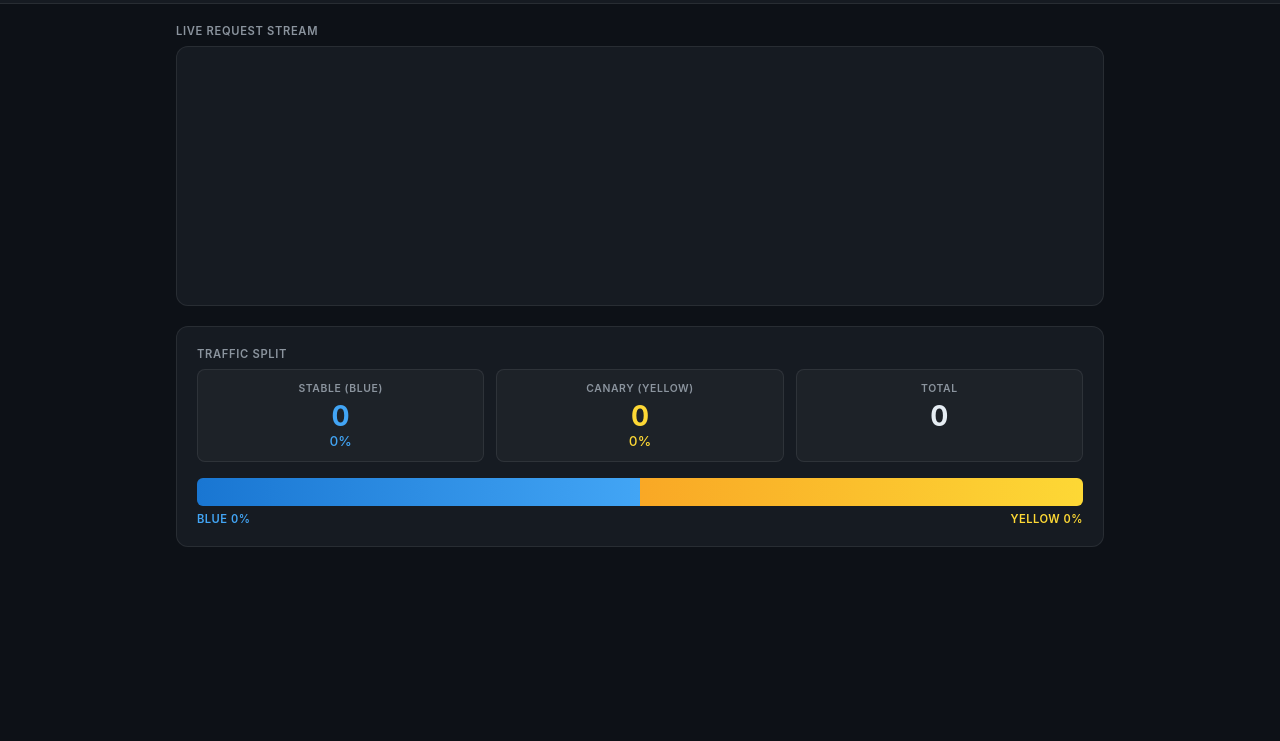
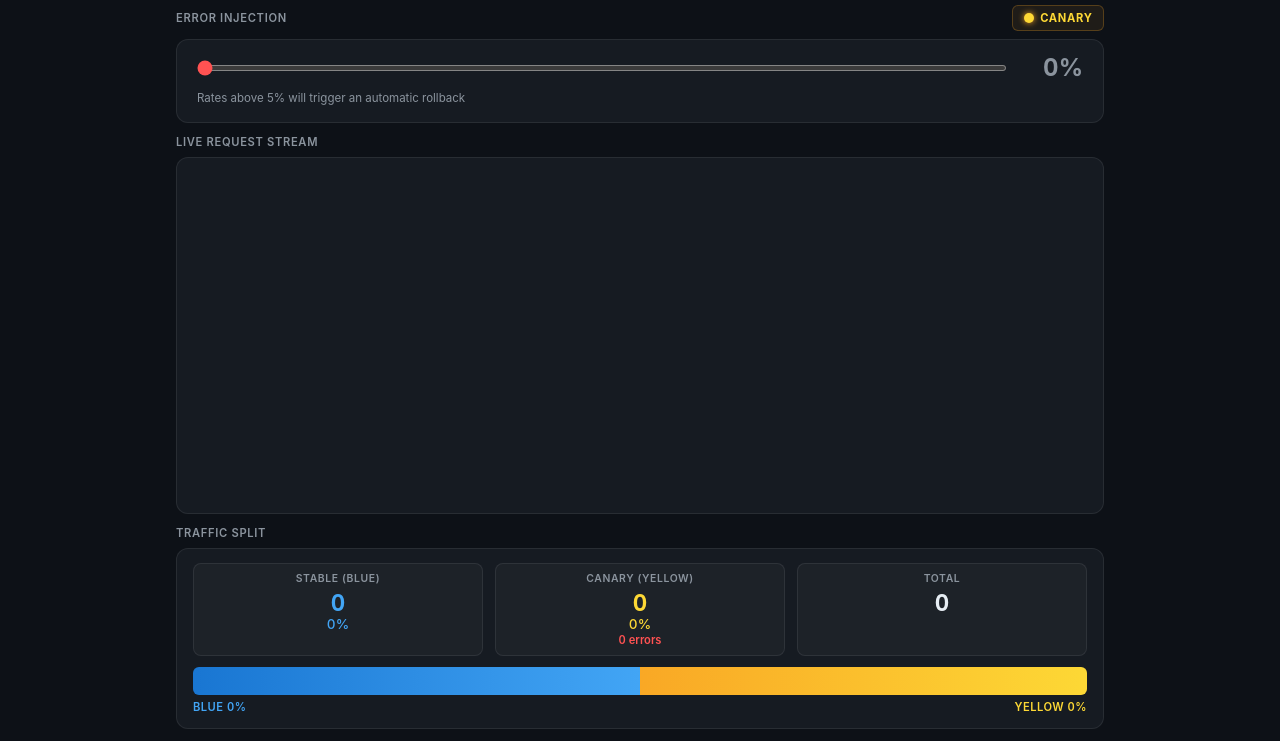
Before and after one commit to bullet-ant/k8s-canary-delivery-platform, a website: page apps/public/index.html in a window 1280 px wide. Shown: the part 59-800 px from the top of the page. Drawn offline with Linux system fonts and the light colour scheme; no server answers.

Commit message:
feat: enhance error handling and visualization in canary deployment
- Updated the API endpoint to include error simulation based on query parameters.
- Modified the frontend to support error rate adjustments via a slider, displaying error counts in the summary.
- Added a new error injection section in the HTML for user interaction.
- Improved CSS styles for error visualization and overall layout adjustments.

```diff
--- a/apps/public/app.js
+++ b/apps/public/app.js
@@ -16,26 +16,29 @@
   const STREAM_PADDING = 8;        // px padding inside stream box
 
   // ── DOM refs ─────────────────────────────────────────────────────
-  const streamEl       = document.getElementById('bubble-stream');
-  const countBlueEl    = document.getElementById('count-blue');
-  const countYellowEl  = document.getElementById('count-yellow');
-  const countTotalEl   = document.getElementById('count-total');
-  const pctBlueEl      = document.getElementById('pct-blue');
-  const pctYellowEl    = document.getElementById('pct-yellow');
-  const barBlueEl      = document.getElementById('bar-blue');
-  const barYellowEl    = document.getElementById('bar-yellow');
-  const barLabelBlueEl = document.getElementById('bar-label-blue');
+  const streamEl         = document.getElementById('bubble-stream');
+  const countBlueEl      = document.getElementById('count-blue');
+  const countYellowEl    = document.getElementById('count-yellow');
+  const countTotalEl     = document.getElementById('count-total');
+  const pctBlueEl        = document.getElementById('pct-blue');
+  const pctYellowEl      = document.getElementById('pct-yellow');
+  const errYellowEl      = document.getElementById('err-yellow');
+  const barBlueEl        = document.getElementById('bar-blue');
+  const barYellowEl      = document.getElementById('bar-yellow');
+  const barLabelBlueEl   = document.getElementById('bar-label-blue');
   const barLabelYellowEl = document.getElementById('bar-label-yellow');
-  const btnToggle      = document.getElementById('btn-toggle');
-  const rateSelect     = document.getElementById('rate-select');
+  const btnToggle        = document.getElementById('btn-toggle');
+  const rateSelect       = document.getElementById('rate-select');
+  const canarySlider     = document.getElementById('canary-error-rate');
+  const canaryRateVal    = document.getElementById('canary-rate-val');
 
   // ── State ────────────────────────────────────────────────────────
   let totalBlue = 0;
   let totalYellow = 0;
+  let errorYellow = 0;
   let running = true;
   let rps = DEFAULT_RPS;
   let intervalId = null;
-  let bubbleCount = 0;
 
   // ── Summary update ───────────────────────────────────────────────
   function updateSummary() {
@@ -48,6 +51,7 @@
     countTotalEl.textContent  = total;
     pctBlueEl.textContent     = pB + '%';
     pctYellowEl.textContent   = pY + '%';
+    errYellowEl.textContent   = errorYellow + ' error' + (errorYellow === 1 ? '' : 's');
 
     barBlueEl.style.width   = (total === 0 ? 50 : pB) + '%';
     barYellowEl.style.width = (total === 0 ? 50 : pY) + '%';
@@ -56,7 +60,7 @@
   }
 
   // ── Bubble management ────────────────────────────────────────────
-  function addBubble(variant) {
+  function addBubble(variant, isError) {
     // Enforce cap — remove oldest if needed
     while (streamEl.children.length >= MAX_BUBBLES) {
       streamEl.removeChild(streamEl.firstChild);
@@ -68,7 +72,7 @@
     const top = Math.random() * (maxTop - minTop) + minTop;
 
     const el = document.createElement('div');
-    el.className = 'bubble bubble--' + variant.toLowerCase();
+    el.className = 'bubble bubble--' + variant.toLowerCase() + (isError ? ' bubble--error' : '');
     el.style.top = top + 'px';
     el.style.right = '-' + BUBBLE_SIZE + 'px';  // start just outside right edge
 
@@ -85,14 +89,22 @@
 
   // ── Request tick ─────────────────────────────────────────────────
   function tick() {
-    fetch('/api/request')
-      .then(function (res) { return res.json(); })
-      .then(function (data) {
-        var v = data.variant;
-        if (v === 'BLUE')        totalBlue++;
-        else if (v === 'YELLOW') totalYellow++;
+    var cRate = canarySlider.value;
+    var url = '/api/request?canaryErrorRate=' + cRate;
+
+    fetch(url)
+      .then(function (res) {
+        return res.json().then(function (data) {
+          return { ok: res.ok, data: data };
+        });
+      })
+      .then(function (result) {
+        var v = result.data.variant;
+        var isError = result.data.error || !result.ok;
+        if (v === 'BLUE') { totalBlue++; }
+        else if (v === 'YELLOW') { totalYellow++; if (isError) errorYellow++; }
         else return;
-        addBubble(v);
+        addBubble(v, isError);
         updateSummary();
       })
       .catch(function () { /* silently skip network errors */ });
@@ -123,6 +135,12 @@
     if (running) startLoop();
   });
 
+  canarySlider.addEventListener('input', function () {
+    var v = parseInt(canarySlider.value, 10);
+    canaryRateVal.textContent = v + '%';
+    canaryRateVal.style.color = v === 0 ? 'var(--text-muted)' : v < 20 ? 'var(--yellow-glow)' : 'var(--red-glow)';
+  });
+
   // ── Boot ─────────────────────────────────────────────────────────
   updateSummary();
   startLoop();
--- a/apps/public/index.html
+++ b/apps/public/index.html
@@ -13,6 +13,7 @@
       <div class="legend">
         <span class="legend-dot legend-blue"></span> STABLE
         <span class="legend-dot legend-yellow"></span> CANARY
+        <span class="legend-dot legend-red"></span> ERROR
       </div>
       <div class="control-buttons">
         <button id="btn-toggle" class="btn" title="Pause / Resume">Pause</button>
@@ -27,6 +28,24 @@
   </header>
 
   <main>
+    <!-- Error injection -->
+    <section class="error-section">
+      <div class="error-header">
+        <h2 class="section-label">Error Injection</h2>
+        <div class="error-badge">
+          <span class="legend-dot legend-yellow"></span>
+          CANARY
+        </div>
+      </div>
+      <div class="error-body">
+        <div class="error-slider-row">
+          <input type="range" id="canary-error-rate" class="error-slider" min="0" max="100" value="0" step="5" />
+          <span id="canary-rate-val" class="error-val">0%</span>
+        </div>
+        <p class="error-hint">Rates above 5% will trigger an automatic rollback</p>
+      </div>
+    </section>
+
     <!-- Flowing bubble stream -->
     <section class="bubble-section">
       <h2 class="section-label">Live Request Stream</h2>
@@ -36,7 +55,7 @@
     <!-- Summary -->
     <section class="summary-section">
       <h2 class="section-label">Traffic Split</h2>
-
+      <div class="summary-body">
       <div class="summary-row">
         <div class="stat-card stat-blue">
           <span class="stat-label">STABLE (BLUE)</span>
@@ -47,6 +66,7 @@
           <span class="stat-label">CANARY (YELLOW)</span>
           <span id="count-yellow" class="stat-value">0</span>
           <span id="pct-yellow" class="stat-pct">0%</span>
+          <span id="err-yellow" class="stat-err">0 errors</span>
         </div>
         <div class="stat-card stat-total">
           <span class="stat-label">TOTAL</span>
@@ -63,6 +83,7 @@
         <span id="bar-label-blue" class="bar-lbl bar-lbl-blue">BLUE 0%</span>
         <span id="bar-label-yellow" class="bar-lbl bar-lbl-yellow">YELLOW 0%</span>
       </div>
+      </div>
     </section>
   </main>
 
--- a/apps/public/style.css
+++ b/apps/public/style.css
@@ -5,6 +5,8 @@
   --blue-glow:    #42a5f5;
   --yellow:       #f9a825;
   --yellow-glow:  #fdd835;
+  --red:          #d32f2f;
+  --red-glow:     #ff5252;
   --bg:           #0d1117;
   --surface:      #161b22;
   --border:       rgba(255, 255, 255, 0.08);
@@ -15,11 +17,17 @@
 
 *, *::before, *::after { box-sizing: border-box; margin: 0; padding: 0; }
 
+html, body {
+  height: 100%;
+  overflow: hidden;
+}
+
 body {
   font-family: -apple-system, BlinkMacSystemFont, "Segoe UI", Roboto, Helvetica, Arial, sans-serif;
   background: var(--bg);
   color: var(--text);
-  min-height: 100vh;
+  display: flex;
+  flex-direction: column;
 }
 
 /* ── Header ─────────────────────────────────────────────────────── */
@@ -28,11 +36,11 @@ body {
   display: flex;
   align-items: center;
   justify-content: space-between;
-  padding: 1rem 1.5rem;
+  padding: 0.65rem 1.5rem;
   background: var(--surface);
   border-bottom: 1px solid var(--border);
   flex-wrap: wrap;
-  gap: 0.75rem;
+  gap: 0.5rem;
 }
 
 .header h1 {
@@ -65,6 +73,7 @@ body {
 }
 .legend-dot.legend-blue   { background: var(--blue-glow); box-shadow: 0 0 6px var(--blue); }
 .legend-dot.legend-yellow { background: var(--yellow-glow); box-shadow: 0 0 6px var(--yellow); }
+.legend-dot.legend-red    { background: var(--red-glow); box-shadow: 0 0 6px var(--red); }
 
 .control-buttons {
   display: flex;
@@ -88,12 +97,16 @@ select.btn { appearance: auto; }
 /* ── Main ───────────────────────────────────────────────────────── */
 
 main {
+  flex: 1;
+  min-height: 0;
   max-width: 960px;
+  width: 100%;
   margin: 0 auto;
-  padding: 1.25rem 1rem;
+  padding: 0.75rem 1rem;
   display: flex;
   flex-direction: column;
-  gap: 1.25rem;
+  gap: 0.75rem;
+  overflow: hidden;
 }
 
 .section-label {
@@ -105,13 +118,88 @@ main {
   margin-bottom: 0.5rem;
 }
 
+/* ── Error injection ────────────────────────────────────────────── */
+
+.error-section { /* no box — label sits above like bubble-section */ }
+
+.error-header {
+  display: flex;
+  align-items: center;
+  justify-content: space-between;
+  gap: 1rem;
+  margin-bottom: 0.5rem;
+}
+
+.error-header .section-label {
+  margin-bottom: 0;
+}
+
+.error-body {
+  background: var(--surface);
+  border: 1px solid var(--border);
+  border-radius: var(--radius);
+  padding: 0.85rem 1.25rem 1rem;
+}
+
+.error-hint {
+  font-size: 0.72rem;
+  color: var(--text-muted);
+  margin-top: 0.5rem;
+  line-height: 1.4;
+}
+
+.error-badge {
+  display: flex;
+  align-items: center;
+  gap: 0.4rem;
+  font-size: 0.7rem;
+  font-weight: 700;
+  letter-spacing: 0.06em;
+  text-transform: uppercase;
+  color: var(--yellow-glow);
+  background: rgba(249, 168, 37, 0.08);
+  border: 1px solid rgba(249, 168, 37, 0.25);
+  border-radius: 6px;
+  padding: 0.3rem 0.65rem;
+  white-space: nowrap;
+}
+
+.error-slider-row {
+  display: flex;
+  align-items: center;
+  gap: 1.25rem;
+}
+
+.error-slider {
+  flex: 1;
+  accent-color: var(--red-glow);
+  cursor: pointer;
+  height: 6px;
+}
+
+.error-val {
+  font-size: 1.5rem;
+  font-weight: 700;
+  font-variant-numeric: tabular-nums;
+  color: var(--text-muted);
+  min-width: 3.5rem;
+  text-align: right;
+  transition: color 0.2s ease;
+}
+
 /* ── Bubble stream ──────────────────────────────────────────────── */
 
-.bubble-section { /* wrapper */ }
+.bubble-section {
+  flex: 1;
+  min-height: 0;
+  display: flex;
+  flex-direction: column;
+}
 
 .bubble-stream {
   position: relative;
-  height: 260px;
+  flex: 1;
+  min-height: 0;
   background: var(--surface);
   border: 1px solid var(--border);
   border-radius: var(--radius);
@@ -139,6 +227,10 @@ main {
   box-shadow: 0 0 10px rgba(249, 168, 37, 0.6);
 }
 
+.bubble--error {
+  box-shadow: 0 0 0 2.5px var(--red-glow), 0 0 12px rgba(255, 82, 82, 0.55);
+}
+
 @keyframes drift {
   0%   { transform: translateX(0); opacity: 1; }
   85%  { opacity: 1; }
@@ -147,17 +239,19 @@ main {
 
 /* ── Summary ────────────────────────────────────────────────────── */
 
-.summary-section {
+.summary-section { /* no box — label sits above */ }
+
+.summary-body {
   background: var(--surface);
   border: 1px solid var(--border);
   border-radius: var(--radius);
-  padding: 1.25rem;
+  padding: 0.85rem 1rem;
 }
 
 .summary-row {
   display: flex;
   gap: 0.75rem;
-  margin-bottom: 1rem;
+  margin-bottom: 0.65rem;
 }
 
 .stat-card {
@@ -165,7 +259,7 @@ main {
   display: flex;
   flex-direction: column;
   align-items: center;
-  padding: 0.75rem 0.5rem;
+  padding: 0.5rem 0.5rem;
   border-radius: 8px;
   background: rgba(255, 255, 255, 0.03);
   border: 1px solid var(--border);
@@ -181,7 +275,7 @@ main {
 }
 
 .stat-value {
-  font-size: 1.75rem;
+  font-size: 1.4rem;
   font-weight: 700;
   font-variant-numeric: tabular-nums;
 }
@@ -195,6 +289,14 @@ main {
 .stat-blue  .stat-value, .stat-blue  .stat-pct { color: var(--blue-glow); }
 .stat-yellow .stat-value, .stat-yellow .stat-pct { color: var(--yellow-glow); }
 .stat-total .stat-value { color: var(--text); }
+
+.stat-err {
+  font-size: 0.7rem;
+  font-weight: 600;
+  color: var(--red-glow);
+  font-variant-numeric: tabular-nums;
+  margin-top: 0.1rem;
+}
 
 /* Proportion bar */
 .proportion-bar {
@@ -234,6 +336,6 @@ main {
 
 @media (max-width: 600px) {
   .header { flex-direction: column; align-items: flex-start; }
-  .bubble-stream { height: 180px; }
-  .stat-value { font-size: 1.25rem; }
+  .stat-value { font-size: 1.1rem; }
+  .error-val { font-size: 1.1rem; }
 }
--- a/charts/canary-demo/templates/analysis-template.yaml
+++ b/charts/canary-demo/templates/analysis-template.yaml
@@ -7,7 +7,7 @@ spec:
     - name: success-rate
       interval: 30s
       count: 3
-      successCondition: result[0] >= 0.95
+      successCondition: len(result) == 0 || result[0] >= 0.95
       failureLimit: 1
       provider:
         prometheus:
```
Also changed, not shown: apps/server.js (+11 -4 lines).
